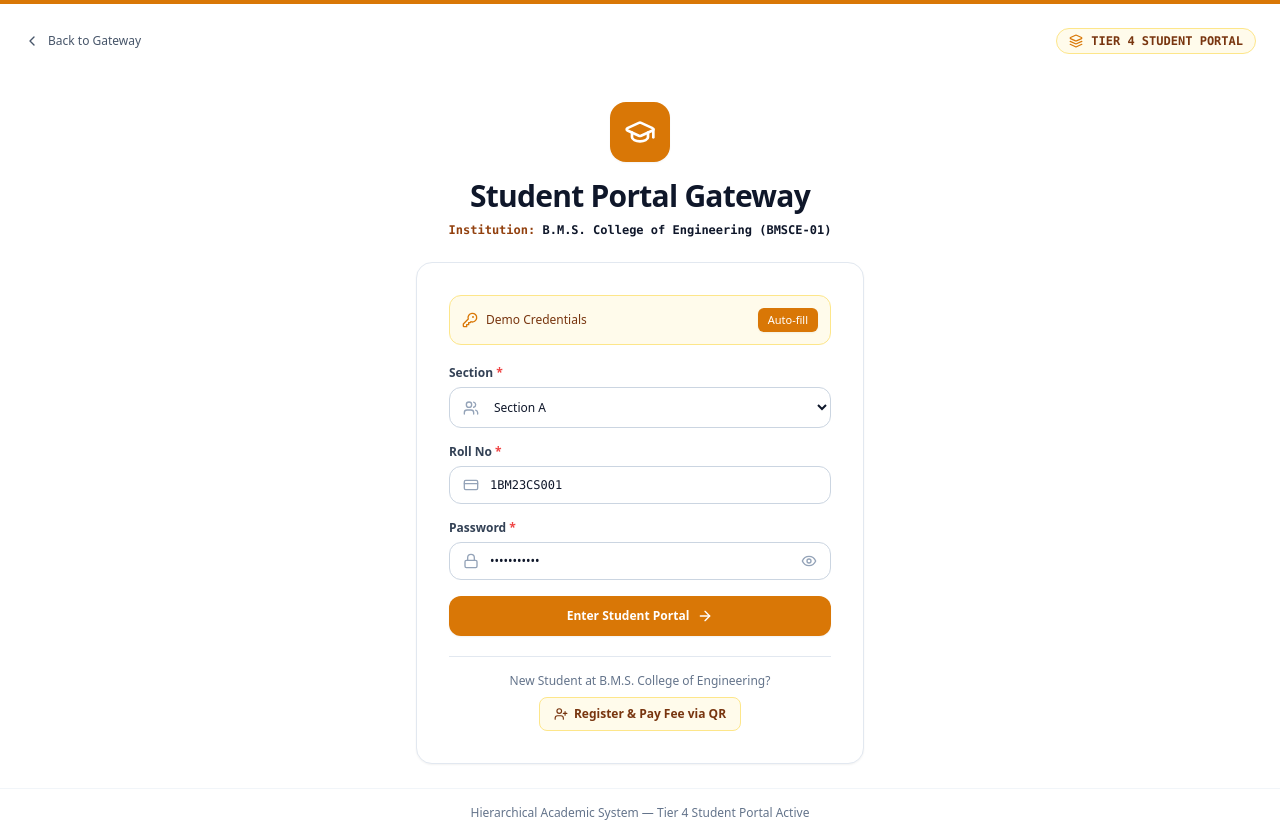
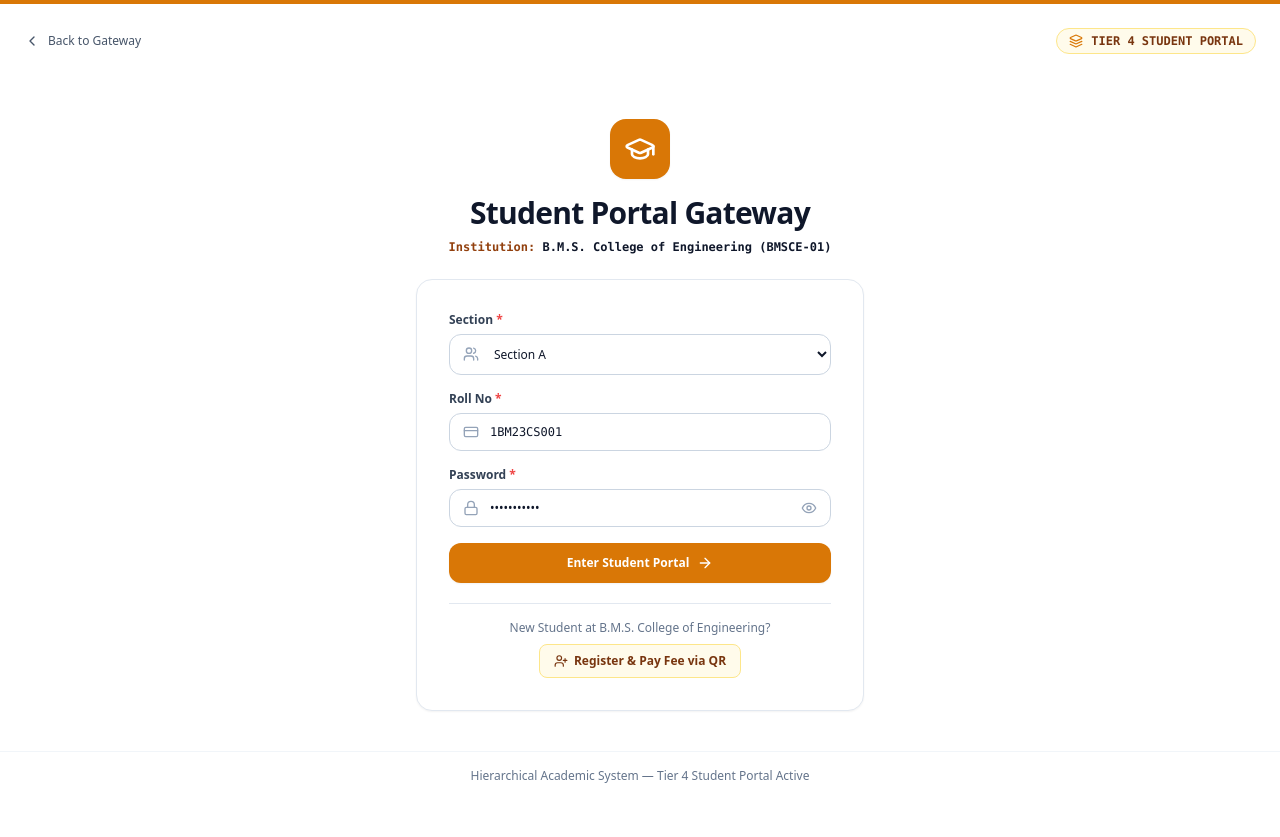
Before and after one commit to S-progresser/Projectt, a Next.js app: page /institution/bmsce/student/login in a window 1280 px wide. After the commit the page ends 800 px from the top, so only its background shows below. Built offline with nearby package versions, Linux system fonts and the light colour scheme.

Commit message:
Remove demo auto-fill boxes across all login and registration pages

```diff
--- a/app/institution/[slug]/login/page.jsx
+++ b/app/institution/[slug]/login/page.jsx
@@ -177,22 +177,7 @@
           </button>
         </div>
 
-        {/* Auto-fill Helper Banner */}
-        <div className="mb-5 p-3 rounded-xl bg-teal-50 border border-teal-200 flex items-center justify-between text-xs text-teal-900 font-medium">
-          <div className="flex items-center space-x-2">
-            <KeyRound className="w-4 h-4 text-teal-600 flex-shrink-0" />
-            <span>
-              {activeTab === 'ADMIN' ? 'Demo Admin Pass' : 'Demo Faculty Login'}
-            </span>
-          </div>
-          <button
-            type="button"
-            onClick={autoFillCredentials}
-            className="px-2.5 py-1 bg-teal-600 hover:bg-teal-700 text-white font-medium text-[11px] rounded-md transition-all shadow-sm"
-          >
-            Auto-fill
-          </button>
-        </div>
+
 
         {errorMessage && (
           <div className="mb-5 p-3 rounded-xl bg-red-50 border border-red-200 text-red-700 text-xs flex items-start space-x-2">
--- a/app/institution/[slug]/register/page.jsx
+++ b/app/institution/[slug]/register/page.jsx
@@ -155,13 +155,6 @@
             <ShieldCheck className="w-4 h-4 text-emerald-600 flex-shrink-0" />
             <span>Institutional Data Isolation Active</span>
           </div>
-          <button
-            type="button"
-            onClick={fillDemoTeacher}
-            className="px-2.5 py-1 bg-emerald-600 hover:bg-emerald-700 text-white font-medium text-[11px] rounded-md transition-all shadow-sm"
-          >
-            Auto-fill Sample
-          </button>
         </div>
 
         {errorMessage && (
--- a/app/institution/[slug]/student/login/page.jsx
+++ b/app/institution/[slug]/student/login/page.jsx
@@ -105,19 +105,7 @@
 
       {/* Card */}
       <div className="bg-white rounded-2xl p-6 md:p-8 border border-slate-200 shadow-sm relative">
-        <div className="mb-5 p-3 rounded-xl bg-amber-50 border border-amber-200 flex items-center justify-between text-xs text-amber-900 font-medium">
-          <div className="flex items-center space-x-2">
-            <KeyRound className="w-4 h-4 text-amber-600 flex-shrink-0" />
-            <span>Demo Credentials</span>
-          </div>
-          <button
-            type="button"
-            onClick={autoFillCredentials}
-            className="px-2.5 py-1 bg-amber-600 hover:bg-amber-700 text-white font-medium text-[11px] rounded-md transition-all shadow-sm"
-          >
-            Auto-fill
-          </button>
-        </div>
+
 
         {errorMessage && (
           <div className="mb-5 p-3 rounded-xl bg-red-50 border border-red-200 text-red-700 text-xs flex items-start space-x-2">
--- a/app/institution/[slug]/student/register/page.jsx
+++ b/app/institution/[slug]/student/register/page.jsx
@@ -227,13 +227,6 @@
             <ShieldCheck className="w-4 h-4 text-amber-600 flex-shrink-0" />
             <span>Student Registration Engine</span>
           </div>
-          <button
-            type="button"
-            onClick={fillDemoStudent}
-            className="px-2.5 py-1 bg-amber-600 hover:bg-amber-700 text-white font-medium text-[11px] rounded-md transition-all shadow-sm"
-          >
-            Auto-fill Sample
-          </button>
         </div>
 
         {errorMessage && (
@@ -477,7 +470,7 @@
               {/* Instant Auto-Verification Toggle */}
               <div className="p-3 rounded-xl bg-slate-50 border border-slate-200 flex items-center justify-between text-xs">
                 <div className="space-y-0.5">
-                  <span className="font-semibold text-slate-900">Instant Payment Verification (Demo)</span>
+                  <span className="font-semibold text-slate-900">Instant Payment Verification</span>
                   <p className="text-[10px] text-slate-500">Instantly activate student portal upon submitting UTR.</p>
                 </div>
                 <input
--- a/app/superadmin/login/page.jsx
+++ b/app/superadmin/login/page.jsx
@@ -91,20 +91,7 @@
 
       {/* Form Panel */}
       <div className="bg-white rounded-2xl p-8 border border-slate-200 shadow-sm relative">
-        {/* Master Credentials Quick Auto-fill Banner */}
-        <div className="mb-6 p-3 rounded-xl bg-indigo-50 border border-indigo-200 flex items-center justify-between text-xs">
-          <div className="flex items-center space-x-2 text-indigo-800 font-medium">
-            <KeyRound className="w-4 h-4 text-indigo-600 flex-shrink-0" />
-            <span>Demo Master Account</span>
-          </div>
-          <button
-            type="button"
-            onClick={fillMasterCredentials}
-            className="px-2.5 py-1 bg-indigo-600 hover:bg-indigo-700 text-white rounded-md font-medium text-[11px] transition-all shadow-sm"
-          >
-            Auto-fill
-          </button>
-        </div>
+
 
         {errorMessage && (
           <div className="mb-6 p-3 rounded-xl bg-red-50 border border-red-200 text-red-700 text-xs flex items-start space-x-2">
```
